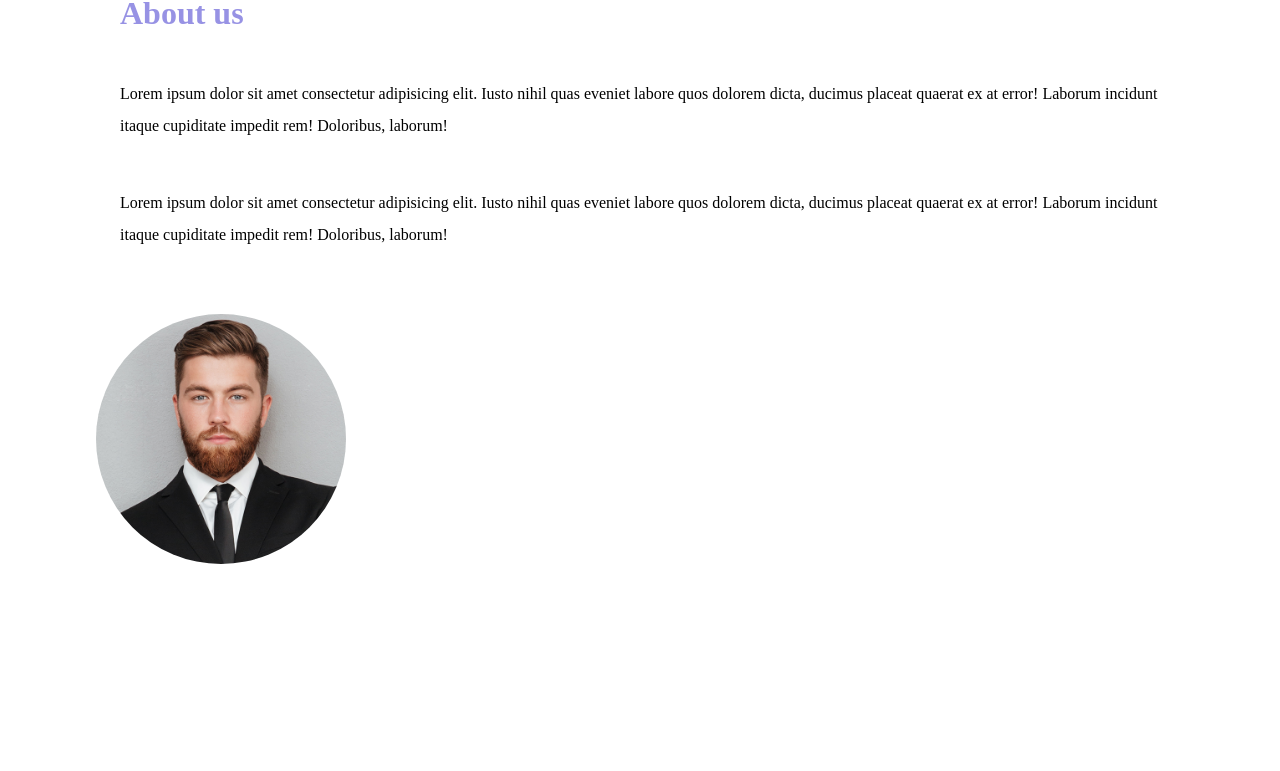
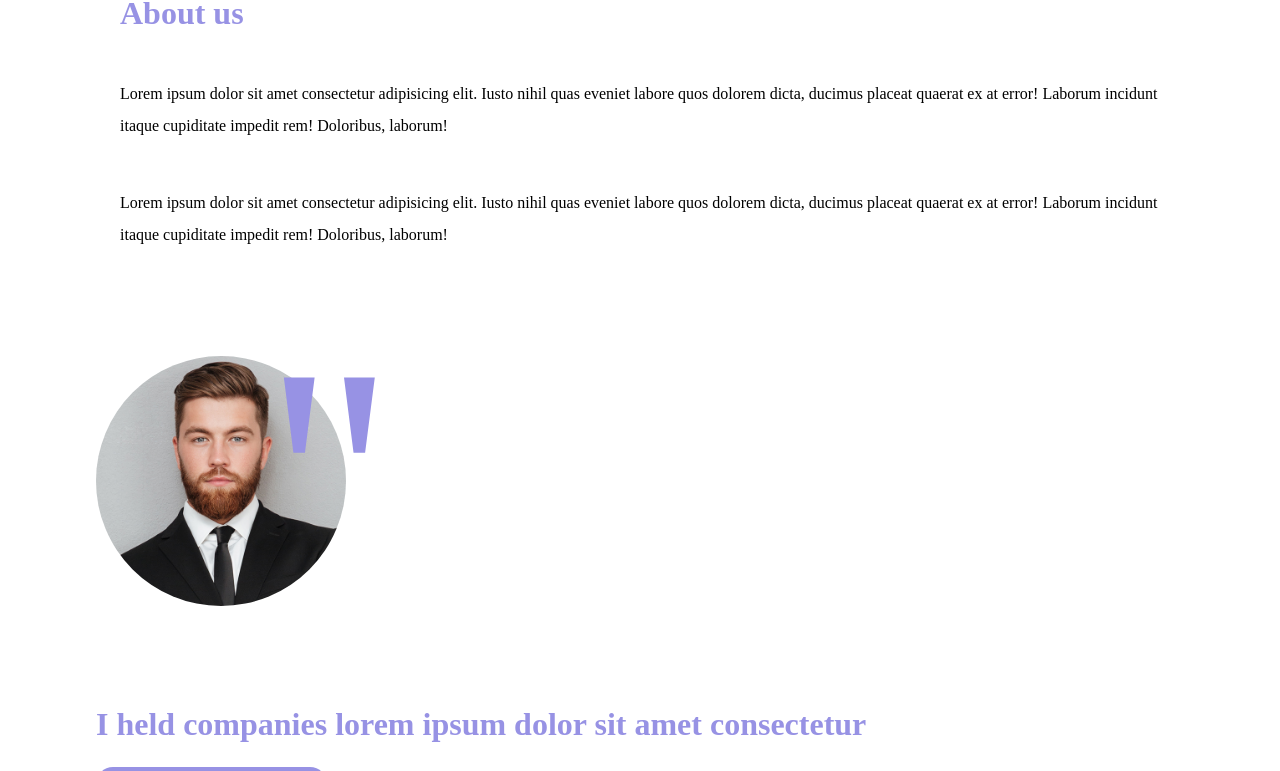
Before and after one commit to EligioBiasi/htmlcss-responsive-layout, a plain HTML site: page index.html in a window 1280 px wide. Shown: the part 4794-5565 px from the top of the page. Before the commit the page ends 5362 px from the top, so only its background shows below. Drawn offline with Linux system fonts and the light colour scheme.

Commit message:
about us section set-up

```diff
--- a/index.html
+++ b/index.html
@@ -179,7 +179,11 @@
             </div>
             <div class="about-us-right">
                 <img src="img/about.jpg" alt="Mr. Beard">
+                <span class="quotation-marks">"</span>
+                <h1 class="text-lilla"> I held companies lorem ipsum dolor sit amet consectetur</h1>
+                <button class="button-lilla"><i class="fa-brands fa-linkedin" style="color: #f5f8fc;"></i> Find me on Linkedin</button>
             </div>
+
         </section>
 
     </main>
--- a/style.css
+++ b/style.css
@@ -139,6 +139,15 @@ h1{
     margin: 1rem 0;
 }
 
+.quotation-marks{
+    color: #9792e4;
+    font-size: 20rem;
+    position: relative;
+    left: -86px;
+    top: -19px;
+}
+
+
 .button-lilla{
     background-color: #9792e4;
     border: none;
@@ -194,7 +203,8 @@ div.central-panel-left p{
 }
 
 div.central-panel-left h1,
-div.about-us-left h1
+div.about-us-left h1,
+div.about-us-right h1
 {
     font-size: 2rem;
 }
```
